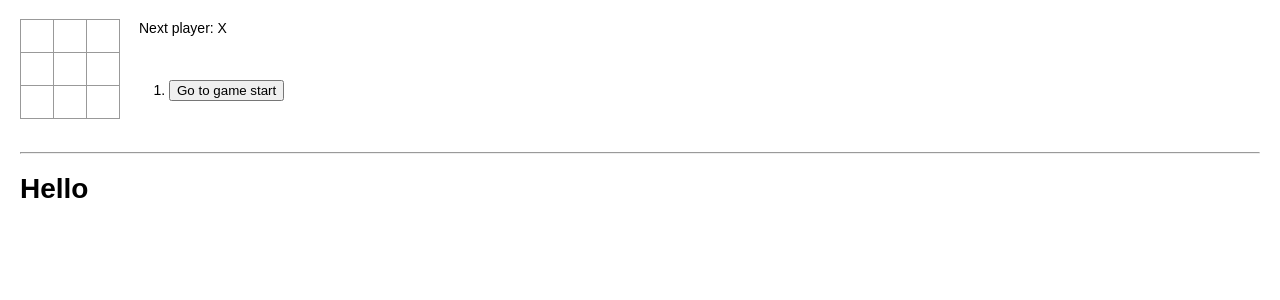
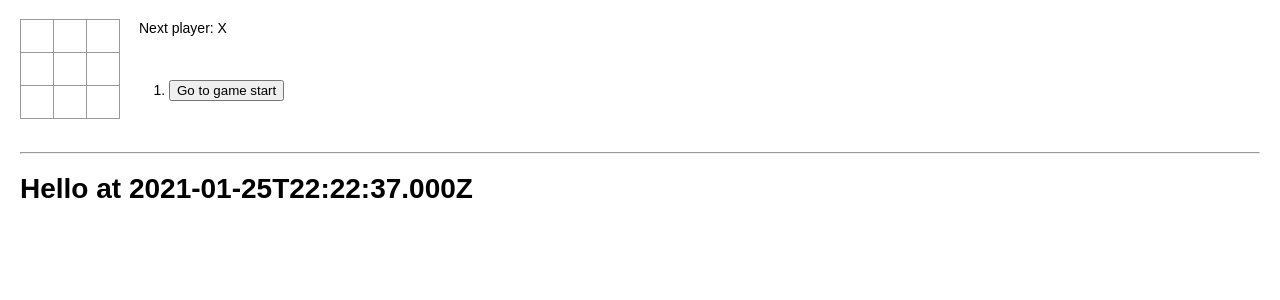
Before and after one commit to alex-piccione/spikes.React, a React (Create React App) app: page / in a window 1280 px wide. Shown: the top 300 px of the page. Built offline with nearby package versions, Linux system fonts and the light colour scheme.

Commit message:
Correct passed prop

```diff
--- a/src/components/Board.tsx
+++ b/src/components/Board.tsx
@@ -1,4 +1,4 @@
-import React, { MouseEventHandler } from "react"
+import React from "react"
 
 export type Value = null | "X" | "O"
 
--- a/src/components/Game.tsx
+++ b/src/components/Game.tsx
@@ -54,7 +54,7 @@ export class Game extends React.Component<any, GameState> {
   jumpTo(step:number) {
     this.setState({
         step: step,
-        xIsNext: (step % 2) == 0})
+        xIsNext: (step % 2) === 0})
   }
 
   render() {
--- a/src/index.tsx
+++ b/src/index.tsx
@@ -2,11 +2,6 @@ import React from "react"
 import ReactDOM from "react-dom"
 import "./index.css"
 import {Game} from "./components/Game"
-
-// import reportWebVitals from './reportWebVitals';
-// If you want to start measuring performance in your app, pass a function
-// to log results (for example: reportWebVitals(console.log))
-// or send to an analytics endpoint. Learn more: https://bit.ly/CRA-vitals
 
 ReactDOM.render(
   <React.StrictMode>
@@ -16,12 +11,12 @@ ReactDOM.render(
 )
 
 function Hello(props:any) {
-  return <h1>Hello</h1>
+  return <h1>Hello at {props.now}</h1>
 }
 
 ReactDOM.render(
   <React.StrictMode>
-    <Hello />
+    <Hello now={new Date().toISOString()} />
   </React.StrictMode>,
   document.getElementById("hello")
 )
```
Also changed, not shown: src/reportWebVitals.tsx (deleted, +0 -32 lines), public/manifest.json.
